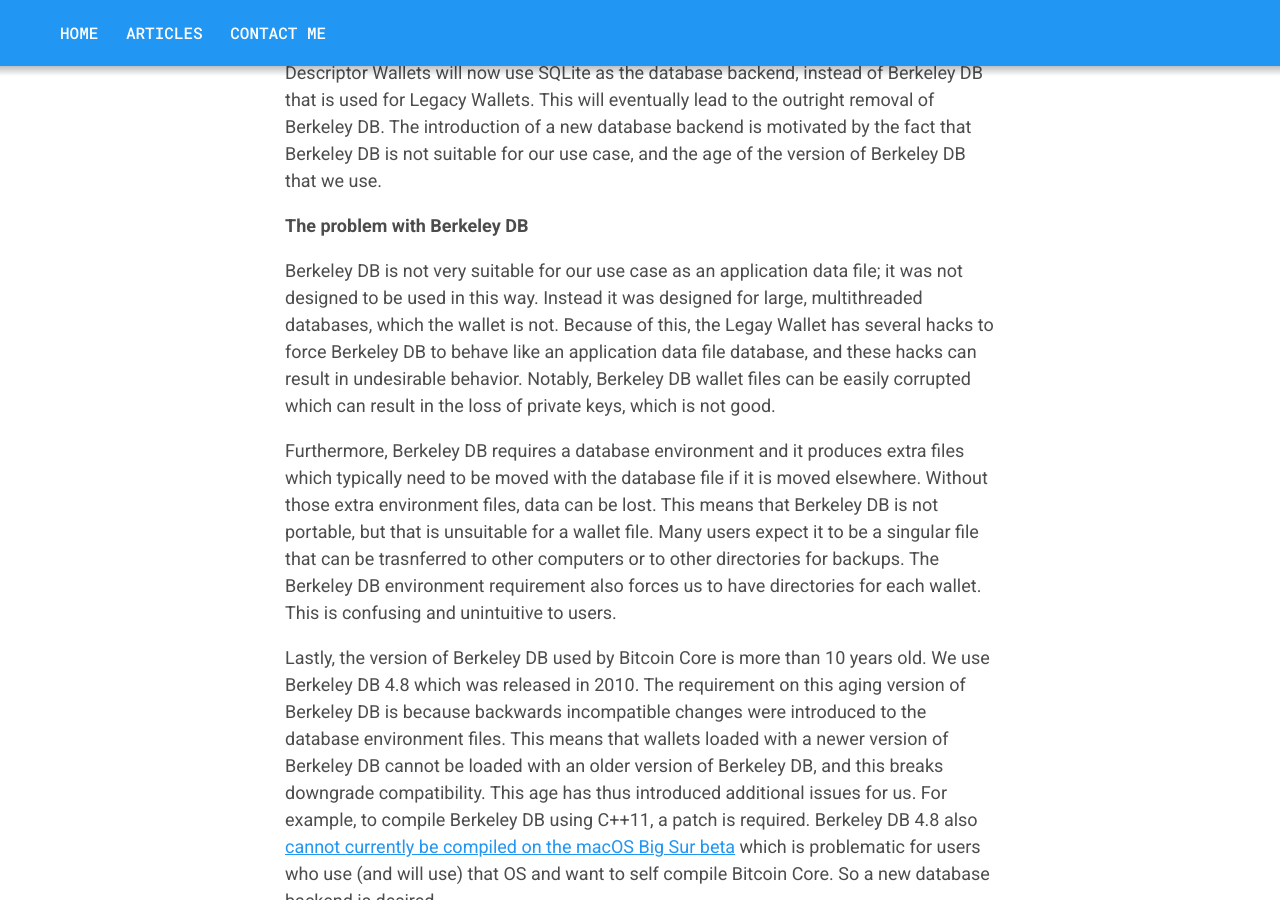
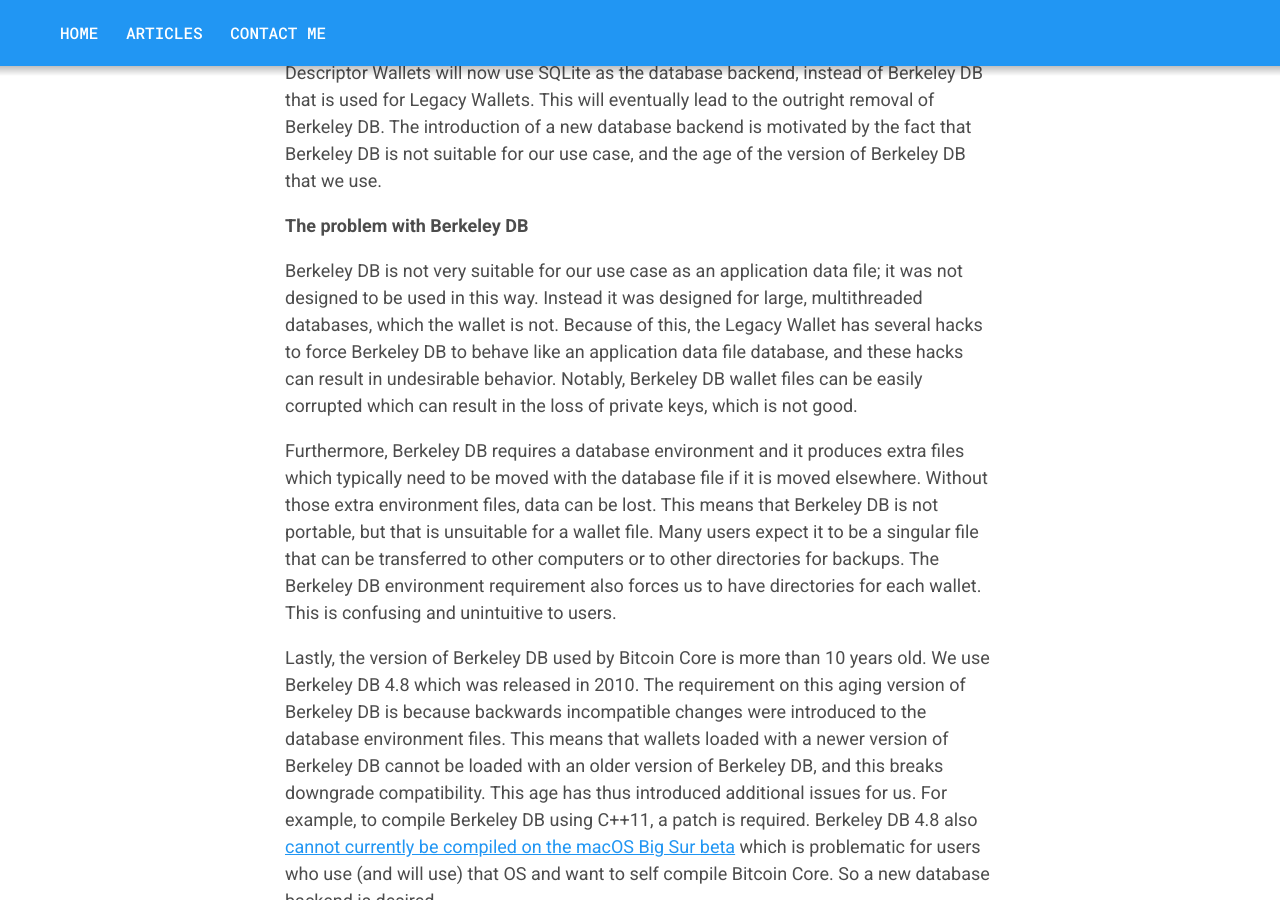
Before and after one commit to achow101/achow101.github.io, a Jekyll site: the page built from _posts/2020-10-21-0.21-wallets.md, in a window 1280 px wide and 900 px high, scrolled down 2422 px. Built offline with Jekyll 4.4.1, drawn with Linux system fonts in a browser that asks for light colours; some of the changed text lies outside the part shown.

Commit message:
Spell check lol

```diff
--- a/_posts/2020-10-21-0.21-wallets.md
+++ b/_posts/2020-10-21-0.21-wallets.md
@@ -70,13 +70,13 @@
 
 Berkeley DB is not very suitable for our use case as an application data file; it was not designed to be used in this way.
 Instead it was designed for large, multithreaded databases, which the wallet is not.
-Because of this, the Legay Wallet has several hacks to force Berkeley DB to behave like an application data file database, and these hacks can result in undesirable behavior.
+Because of this, the Legacy Wallet has several hacks to force Berkeley DB to behave like an application data file database, and these hacks can result in undesirable behavior.
 Notably, Berkeley DB wallet files can be easily corrupted which can result in the loss of private keys, which is not good.
 
 Furthermore, Berkeley DB requires a database environment and it produces extra files which typically need to be moved with the database file if it is moved elsewhere.
 Without those extra environment files, data can be lost.
 This means that Berkeley DB is not portable, but that is unsuitable for a wallet file.
-Many users expect it to be a singular file that can be trasnferred to other computers or to other directories for backups.
+Many users expect it to be a singular file that can be transferred to other computers or to other directories for backups.
 The Berkeley DB environment requirement also forces us to have directories for each wallet.
 This is confusing and unintuitive to users.
 
```
Also changed, not shown: other parts of _posts/2020-10-21-0.21-wallets.md (+5 -5 lines).
